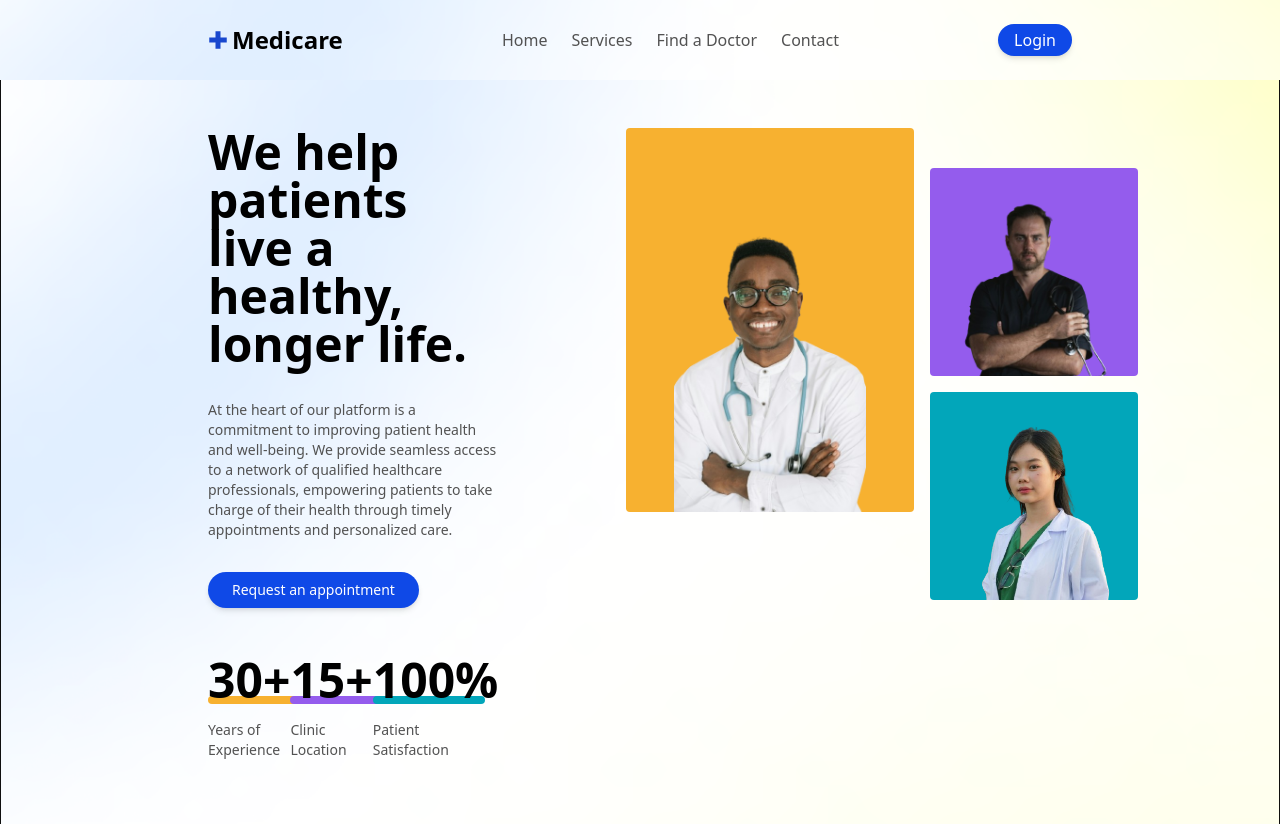
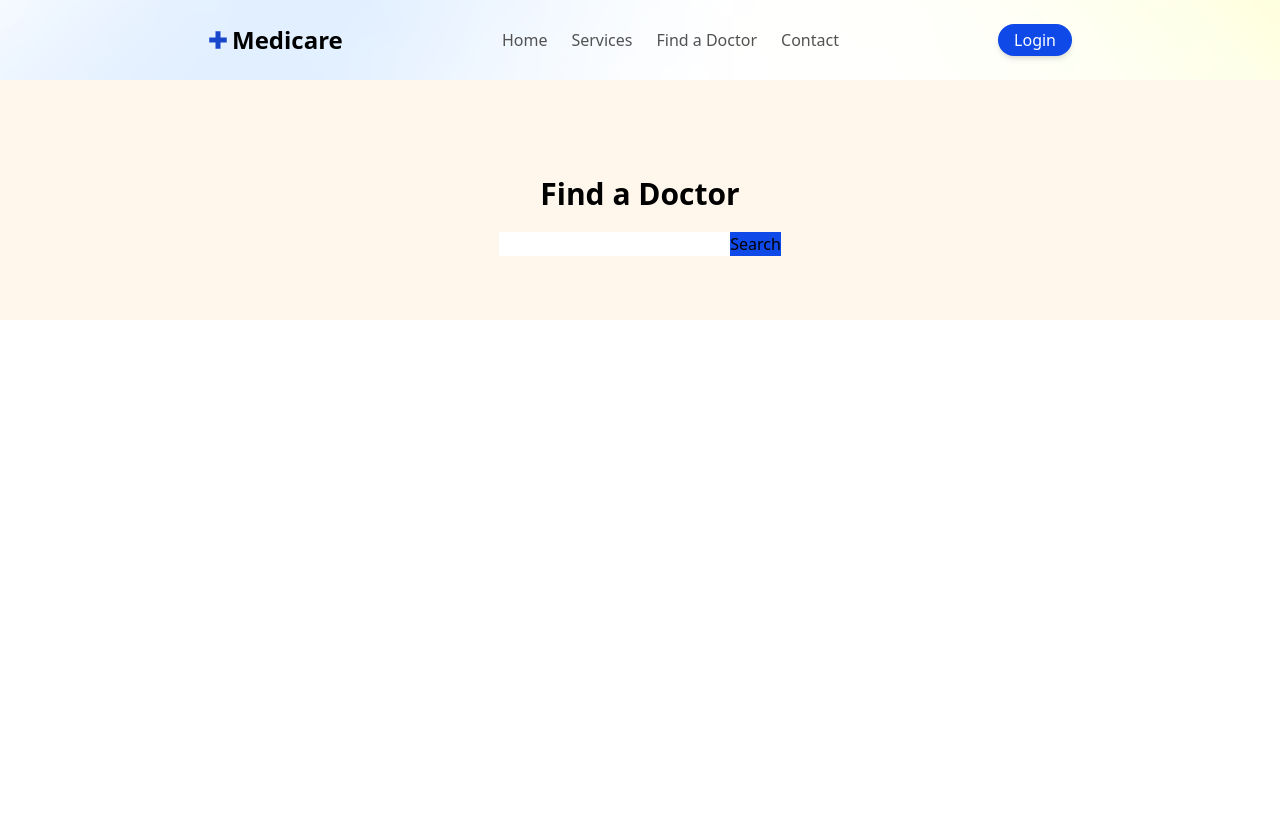
Before and after one commit to adoumadje/medicare-frontend, an Angular app: page / in a window 1280 px wide. Shown: the top 826 px of the page. After the commit the page ends 800 px from the top, so only its background shows below. Built offline with nearby package versions, Linux system fonts and the light colour scheme.

Commit message:
started find a doctor

```diff
--- a/src/app/app.component.html
+++ b/src/app/app.component.html
@@ -1,3 +1,4 @@
 
 <app-navigation-bar></app-navigation-bar>
-<app-home-page></app-home-page>
+<!--<app-home-page></app-home-page>-->
+<app-find-a-doctor></app-find-a-doctor>
--- a/src/app/app.component.ts
+++ b/src/app/app.component.ts
@@ -2,11 +2,12 @@ import { Component } from '@angular/core';
 import { RouterOutlet } from '@angular/router';
 import { HomePageComponent } from "./components/patient/home-page/home-page.component";
 import { NavigationBarComponent } from "./components/general/navigation-bar/navigation-bar.component";
+import { FindADoctorComponent } from "./components/find-a-doctor/find-a-doctor.component";
 
 @Component({
   selector: 'app-root',
   standalone: true,
-  imports: [RouterOutlet, HomePageComponent, NavigationBarComponent],
+  imports: [RouterOutlet, HomePageComponent, NavigationBarComponent, FindADoctorComponent],
   templateUrl: './app.component.html',
   styleUrl: './app.component.css'
 })
--- /dev/null
+++ b/src/app/components/find-a-doctor/find-a-doctor.component.html
@@ -0,0 +1,7 @@
+<div class="px-8 sm:px-13 pt-44 bg-lightYellow pb-16 flex flex-col items-center">
+    <h2 class="text-3xl font-semibold text-center mb-5">Find a Doctor</h2>
+    <div class="inline-block">
+        <input type="text">
+        <button class="bg-myblue">Search</button>
+    </div>
+</div>
```
Also changed, not shown: src/app/components/find-a-doctor/find-a-doctor.component.ts (added, +12 -0 lines), src/app/components/find-a-doctor/find-a-doctor.component.css (added), 1 other file (tests, documents, lock files or other folders).
